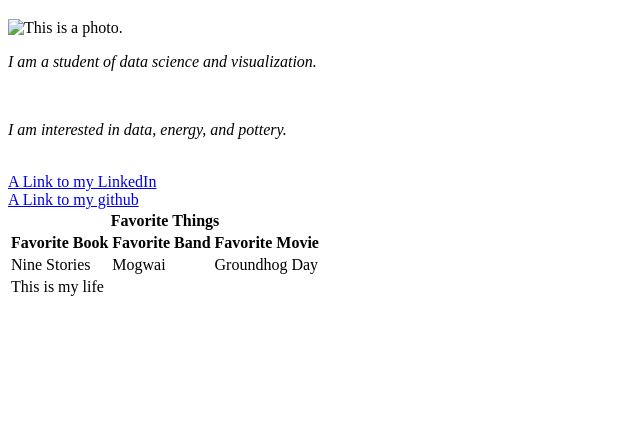
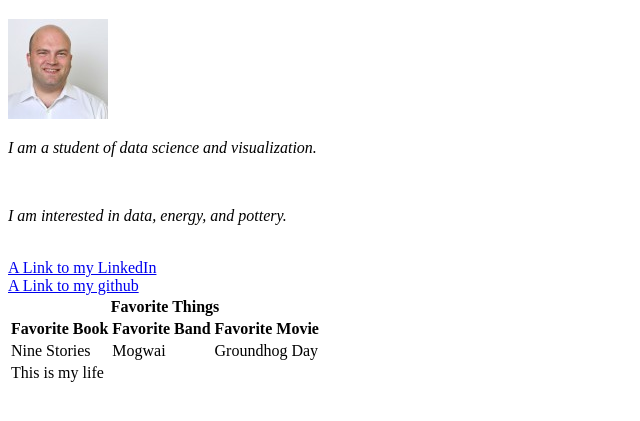
Before and after one commit to carlmack01/carlmack01.github.io, a plain HTML site: page index.html in a window 1280 px wide. Shown: the part 61-482 px from the top of the page, without its empty margins (0-640 px from the left). Drawn offline with Linux system fonts and the light colour scheme.

Commit message:
third try

```diff
--- a/index.html
+++ b/index.html
@@ -5,7 +5,7 @@
 	</head>
 	<body>
 		<H1>Hello All</H1>
-		<img src="file:///Users/carlhmackensen/Desktop/carl headshot.jpg"alt="This is a photo."
+		<img src="carl headshot.jpg"alt="This is a photo."
 		</a>
 		<p><em>I am a student of data science and visualization.</em></p>
 		<br>
```
Also changed, not shown: carl headshot.jpg (added).
